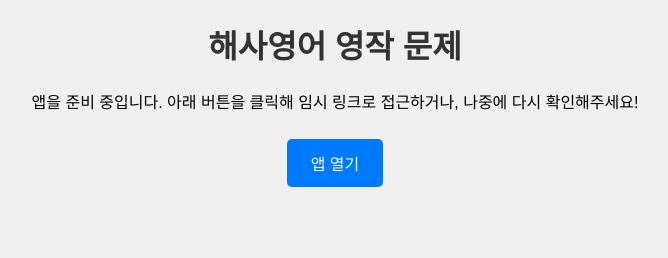
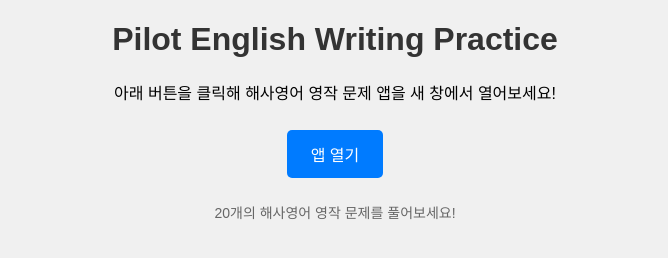
Before and after one commit to sirius4600/pilot-english, a plain HTML site: page index.html in a window 1280 px wide. Shown: the whole page, without its empty margins (305-973 px from the left). Drawn offline with Linux system fonts and the light colour scheme.

Commit message:
index.html 버튼 URL 및 메타테그 확인

```diff
--- a/index.html
+++ b/index.html
@@ -3,7 +3,11 @@
 <head>
     <meta charset="UTF-8">
     <meta name="viewport" content="width=device-width, initial-scale=1.0">
-    <title>해사영어 영작 문제</title>
+    <title>Pilot English Writing Practice</title>
+    <meta property="og:title" content="Pilot English Writing Practice">
+    <meta property="og:description" content="Practice maritime English writing with 20 questions!">
+    <meta property="og:image" content="https://raw.githubusercontent.com/sirius4600/pilot-english/main/screenshot.jpg">
+    <meta property="og:url" content="https://sirius4600.github.io/pilot-english">
     <style>
         body {
             font-family: Arial, sans-serif;
@@ -11,7 +15,9 @@
             margin: 20px;
             background-color: #f0f0f0;
         }
-        h1 { color: #333; }
+        h1 {
+            color: #333;
+        }
         button {
             padding: 12px 24px;
             font-size: 16px;
@@ -22,12 +28,19 @@
             border-radius: 5px;
             margin: 10px;
         }
-        button:hover { background-color: #0056b3; }
+        button:hover {
+            background-color: #0056b3;
+        }
+        p.note {
+            color: #666;
+            font-size: 14px;
+        }
     </style>
 </head>
 <body>
-    <h1>해사영어 영작 문제</h1>
-    <p>앱을 준비 중입니다. 아래 버튼을 클릭해 임시 링크로 접근하거나, 나중에 다시 확인해주세요!</p>
+    <h1>Pilot English Writing Practice</h1>
+    <p>아래 버튼을 클릭해 해사영어 영작 문제 앱을 새 창에서 열어보세요!</p>
     <button onclick="window.open('https://claude.ai/public/artifacts/410fb854-c785-43bc-8b0b-8bee6ed8c59f', '_blank')">앱 열기</button>
+    <p class="note">20개의 해사영어 영작 문제를 풀어보세요!</p>
 </body>
 </html>
```
